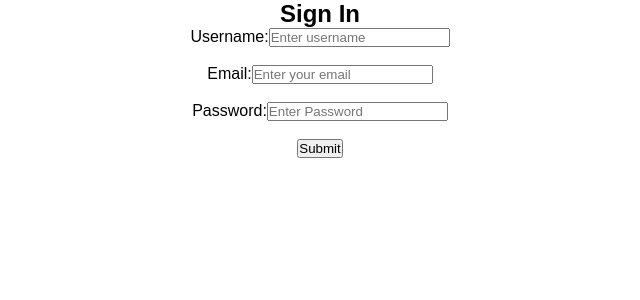
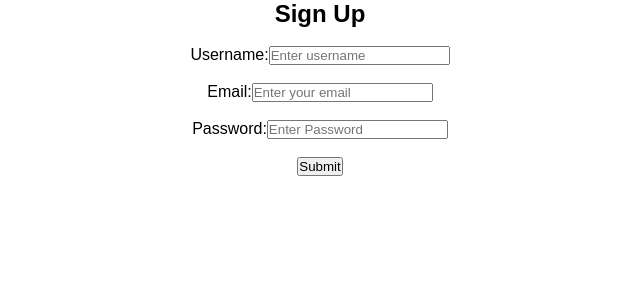
Before and after one commit to sggurjeet/reactreduxdemo, a React (Create React App) app: page / in a window 1280 px wide. Shown: the top 300 px of the page, without its empty margins (320-960 px from the left). Built offline with nearby package versions, Linux system fonts and the light colour scheme.

Commit message:
commit to dev branch

```diff
--- a/src/components/Login/NewLogin.js
+++ b/src/components/Login/NewLogin.js
@@ -36,7 +36,7 @@ class NewLogin extends Component {
     input["email"] = "";
     this.setState({input:input});
 
-    alert('Form is now submitted');
+    alert(`${this.state.input.username} your form is submitted`);
    }
   }
   validate(){
@@ -91,7 +91,8 @@ class NewLogin extends Component {
   render() {
     return (
       <div >
-        <h2>Sign In</h2>
+        <h2>Sign Up</h2>
+        <br/>
         <form onSubmit={this.handleSubmit}>
         {/* Username Input Field */}
         <div>
--- a/src/components/Login/style.css
+++ b/src/components/Login/style.css
@@ -28,7 +28,6 @@ input {
   width: 2000px;
   height: 2000px;
   border-radius: 50%;
-  background: linear-gradient(-45deg, #b538d1, #d672ec);
   right: 48%;
   -webkit-transform: translateY(-50%);
   transform: translateY(-50%);
```
